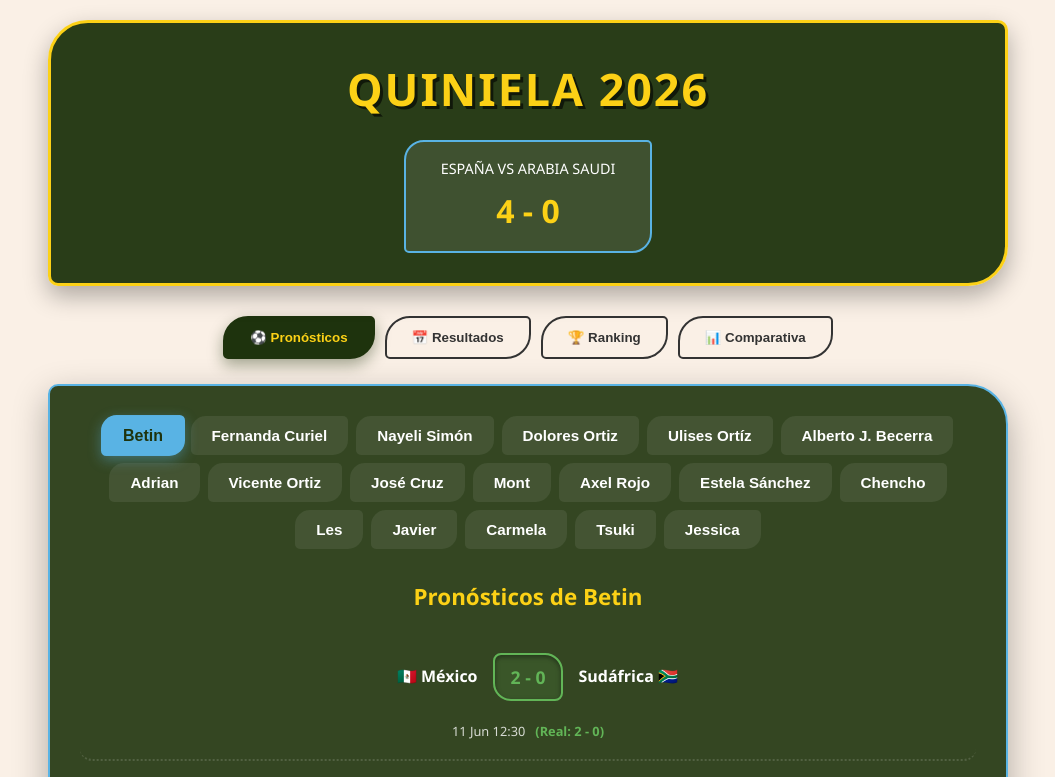
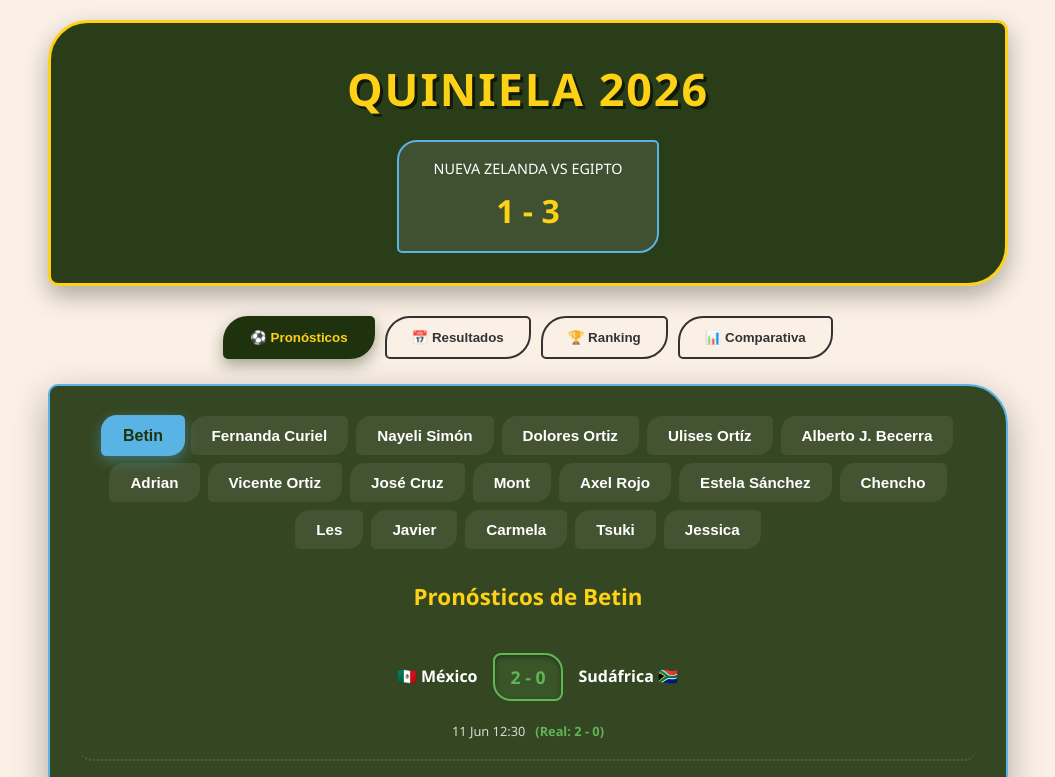
Before and after one commit to alberto88vala-dev/quiniela-mundial-2026, a React (Vite) app: page / in a window 1280 px wide. Shown: the top 777 px of the page, without its empty margins (112-1167 px from the left). Built offline with nearby package versions, Linux system fonts and the light colour scheme.

Commit message:
nuevazelanda1

```diff
--- a/src/pages/QuinielaManual.jsx
+++ b/src/pages/QuinielaManual.jsx
@@ -5,8 +5,8 @@ export default function QuinielaManual() {
   const [pronosticadorActivo, setPronosticadorActivo] = useState('betin');
 
   const marcadorMundial = {
-    partido: "ESPAÑA VS ARABIA SAUDI",
-    resultado: "4 - 0"
+    partido: "NUEVA ZELANDA VS EGIPTO",
+    resultado: "1 - 3"
   };
 
   const partidos = [
@@ -178,6 +178,10 @@ export default function QuinielaManual() {
     35: "0 - 0",
     36: "0 - 4",
     37: "4 - 0",
+    38: "0 - 0",
+    39: "2 - 2",
+    40: "1 - 3",
+
   };
 
   const calcularPuntos = (prono, real) => {
```
